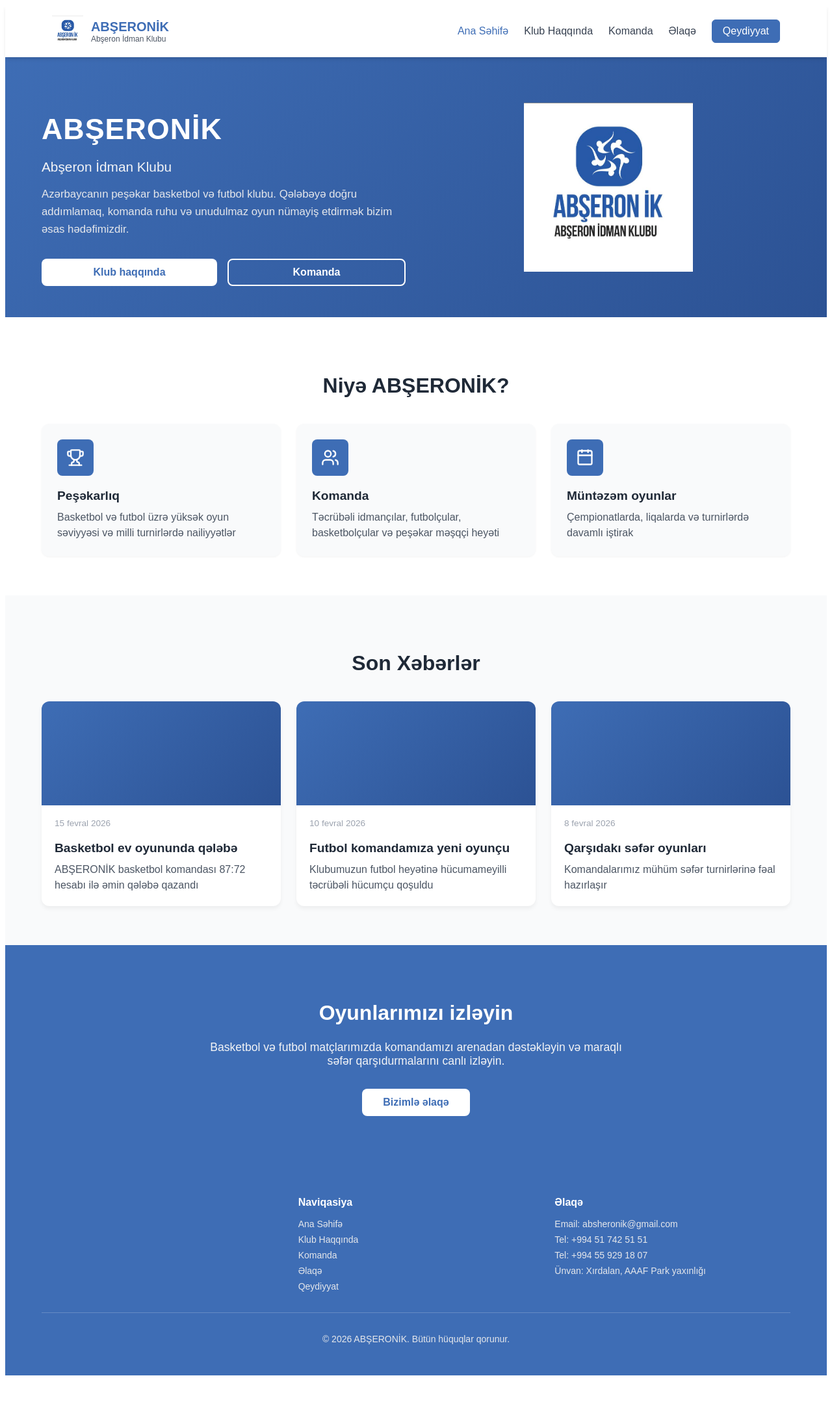
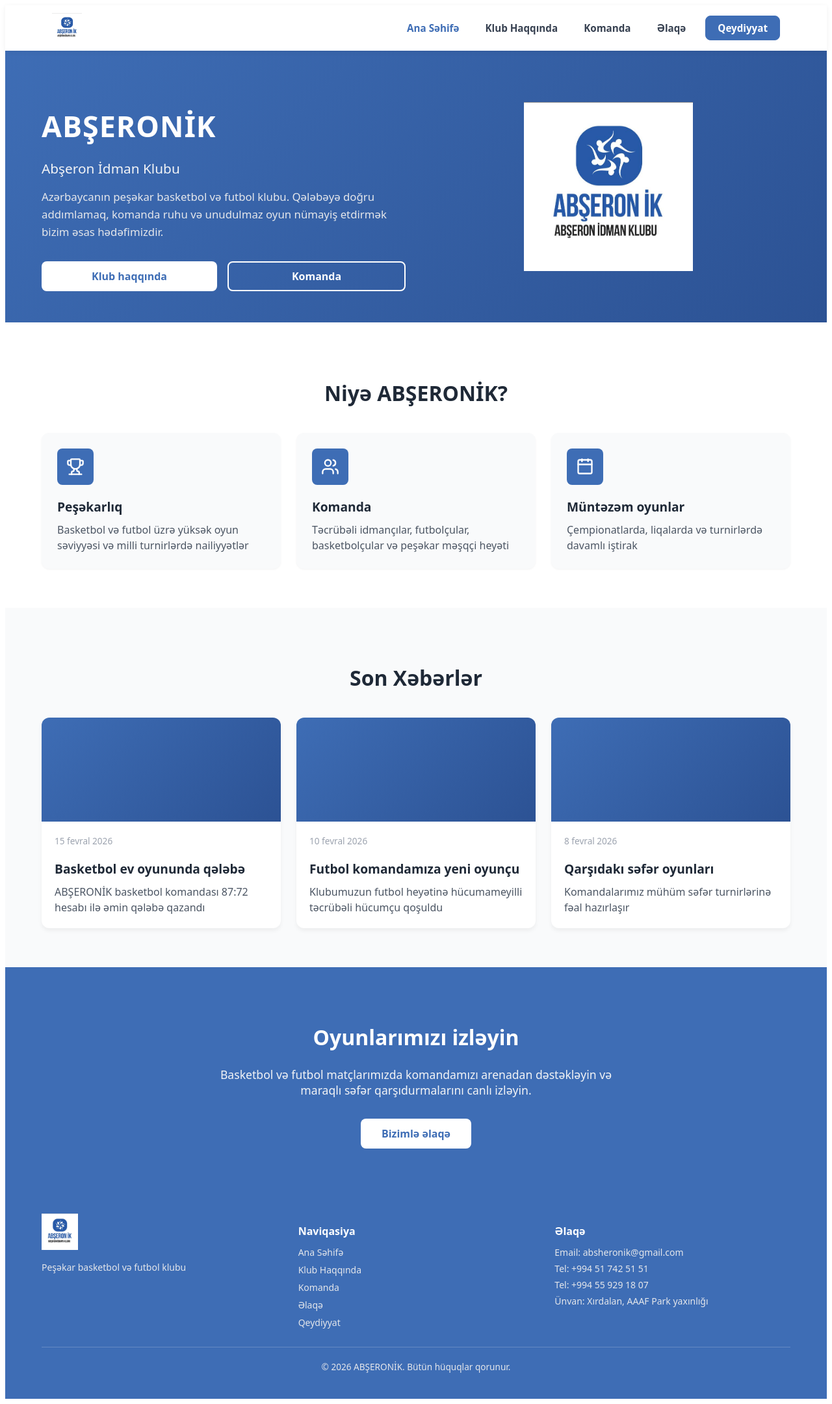
Before and after one commit to EminS17/absheron-ik, a React (Vite) app: page / in a window 1280 px wide. Shown: the whole page at 65% size. Before the commit the page ends 2124 px from the top, so only its background shows below. Built offline with nearby package versions, Linux system fonts and the light colour scheme.

Commit message:
Remove text next to logo and optimize header/footer for mobile

```diff
--- a/src/components/Layout.jsx
+++ b/src/components/Layout.jsx
@@ -7,7 +7,7 @@ export default function Layout() {
   const [isMenuOpen, setIsMenuOpen] = useState(false);
   const location = useLocation();
 
-  // 🚀 АВТОМАТИЧЕСКИЙ СКРОЛЛ НАВЕРХ ПРИ СМЕНЕ СТРАНИЦЫ
+  // 🚀 Автоматический скролл наверх при смене страницы
   useEffect(() => {
     window.scrollTo(0, 0);
   }, [location.pathname]);
@@ -33,11 +33,11 @@ export default function Layout() {
       display: 'flex',
       flexDirection: 'column',
       backgroundColor: '#f9fafb',
-      fontFamily: 'sans-serif'
+      fontFamily: 'system-ui, -apple-system, sans-serif'
     },
     header: {
       backgroundColor: '#ffffff',
-      boxShadow: '0 4px 6px -1px rgba(0, 0, 0, 0.1), 0 2px 4px -1px rgba(0, 0, 0, 0.06)',
+      boxShadow: '0 2px 8px rgba(0, 0, 0, 0.06)',
       position: 'sticky',
       top: 0,
       zIndex: 50
@@ -45,7 +45,7 @@ export default function Layout() {
     navContainer: {
       maxWidth: '1152px',
       margin: '0 auto',
-      padding: '16px',
+      padding: '12px 16px',
       boxSizing: 'border-box'
     },
     navFlex: {
@@ -56,39 +56,29 @@ export default function Layout() {
     logoLink: {
       display: 'flex',
       alignItems: 'center',
-      gap: '12px',
       textDecoration: 'none'
     },
     logoImg: {
-      height: '48px',
-      width: 'auto'
-    },
-    logoTitle: {
-      fontSize: '1.25rem',
-      fontWeight: 'bold',
-      color: '#3E6DB5',
-      lineHeight: '1.2'
-    },
-    logoSubtitle: {
-      fontSize: '0.75rem',
-      color: '#4b5563'
+      height: '46px',
+      width: 'auto',
+      objectFit: 'contain'
     },
     desktopNav: {
       display: 'flex',
       alignItems: 'center',
-      gap: '24px'
+      gap: '20px'
     },
     navLink: (linkPath) => {
       const isReg = linkPath === '/register';
       return {
         textDecoration: 'none',
-        fontSize: '1rem',
-        fontWeight: '500',
+        fontSize: '0.95rem',
+        fontWeight: '600',
         transition: 'all 0.2s ease',
         color: isReg ? '#ffffff' : (isActive(linkPath) ? '#3E6DB5' : '#374151'),
         backgroundColor: isReg ? '#3E6DB5' : 'transparent',
-        padding: isReg ? '8px 16px' : '0',
-        borderRadius: isReg ? '6px' : '0',
+        padding: isReg ? '8px 18px' : '6px 10px',
+        borderRadius: isReg ? '8px' : '6px',
         border: isReg ? '1px solid #3E6DB5' : 'none',
       };
     },
@@ -104,15 +94,15 @@ export default function Layout() {
       justifyContent: 'center'
     },
     mobileNav: {
-      marginTop: '16px',
-      paddingBottom: '16px',
+      marginTop: '12px',
+      paddingBottom: '12px',
       borderTop: '1px solid #e5e7eb',
-      paddingTop: '16px'
+      paddingTop: '12px'
     },
     mobileNavFlex: {
       display: 'flex',
       flexDirection: 'column',
-      gap: '16px'
+      gap: '12px'
     },
     main: {
       flex: 1
@@ -120,21 +110,16 @@ export default function Layout() {
     footer: {
       backgroundColor: '#3E6DB5',
       color: '#ffffff',
-      padding: '48px 16px'
+      padding: '40px 16px'
     },
     footerContainer: {
       maxWidth: '1152px',
       margin: '0 auto'
     },
-    footerGrid: {
-      display: 'grid',
-      gridTemplateColumns: 'repeat(auto-fit, minmax(250px, 1fr))',
-      gap: '32px'
-    },
     footerLogo: {
-      height: '64px',
+      height: '56px',
       width: 'auto',
-      marginBottom: '16px'
+      marginBottom: '12px'
     },
     footerText: {
       fontSize: '0.875rem',
@@ -143,8 +128,9 @@ export default function Layout() {
     },
     footerTitle: {
       fontWeight: 'bold',
-      marginBottom: '16px',
-      fontSize: '1rem'
+      marginBottom: '12px',
+      fontSize: '1rem',
+      color: '#ffffff'
     },
     footerLinksFlex: {
       display: 'flex',
@@ -154,39 +140,58 @@ export default function Layout() {
     footerLink: {
       fontSize: '0.875rem',
       color: '#e5e7eb',
-      textDecoration: 'none',
-      transition: 'color 0.2s ease'
+      textDecoration: 'none'
     },
     footerContactSpace: {
       fontSize: '0.875rem',
       color: '#e5e7eb'
     },
     footerContactP: {
-      margin: '0 0 8px 0'
+      margin: '0 0 6px 0'
     },
     copyright: {
       borderTop: '1px solid rgba(255, 255, 255, 0.2)',
-      marginTop: '32px',
-      paddingTop: '32px',
+      marginTop: '28px',
+      paddingTop: '20px',
       textAlign: 'center',
-      fontSize: '0.875rem',
+      fontSize: '0.85rem',
       color: '#e5e7eb'
     }
   };
 
   return (
     <div style={styles.layoutWrapper}>
+      {/* Адаптивные стили */}
+      <style>{`
+        @media (max-width: 991px) {
+          .desktop-only { display: none !important; }
+          .footer-responsive-grid {
+            display: flex;
+            flex-direction: column;
+            gap: 28px;
+            text-align: center;
+            align-items: center;
+          }
+        }
+        @media (min-width: 992px) {
+          .mobile-only { display: none !important; }
+          .footer-responsive-grid {
+            display: grid;
+            grid-template-columns: repeat(auto-fit, minmax(220px, 1fr));
+            gap: 32px;
+            text-align: left;
+          }
+        }
+      `}</style>
+
       {/* Header */}
       <header style={styles.header}>
         <nav style={styles.navContainer}>
           <div style={styles.navFlex}>
-            {/* Logo */}
+
+            {/* Logo ONLY (Текст удален) */}
             <Link to="/" style={styles.logoLink}>
-              <img src={logo} alt="ABŞERONİK" style={styles.logoImg} />
-              <div>
-                <div style={styles.logoTitle}>ABŞERONİK</div>
-                <div style={styles.logoSubtitle}>Abşeron İdman Klubu</div>
-              </div>
+              <img src={logo} alt="ABŞERONİK Logo" style={styles.logoImg} />
             </Link>
 
             {/* Desktop Navigation */}
@@ -208,7 +213,7 @@ export default function Layout() {
               style={styles.mobileMenuBtn}
               className="mobile-only"
             >
-              {isMenuOpen ? <X size={24} /> : <Menu size={24} />}
+              {isMenuOpen ? <X size={26} /> : <Menu size={26} />}
             </button>
           </div>
 
@@ -243,9 +248,10 @@ export default function Layout() {
       {/* Footer */}
       <footer style={styles.footer}>
         <div style={styles.footerContainer}>
-          <div style={styles.footerGrid}>
+          <div className="footer-responsive-grid">
             <div>
-
+              <img src={logo} alt="ABŞERONİK Logo" style={styles.footerLogo} />
+              <p style={styles.footerText}>Peşəkar basketbol və futbol klubu</p>
             </div>
 
             <div>
@@ -279,16 +285,6 @@ export default function Layout() {
           </div>
         </div>
       </footer>
-
-      {/* CSS для скрытия мобильного меню на ПК */}
-      <style>{`
-        @media (max-width: 991px) {
-          .desktop-only { display: none !important; }
-        }
-        @media (min-width: 992px) {
-          .mobile-only { display: none !important; }
-        }
-      `}</style>
     </div>
   );
 }
```
